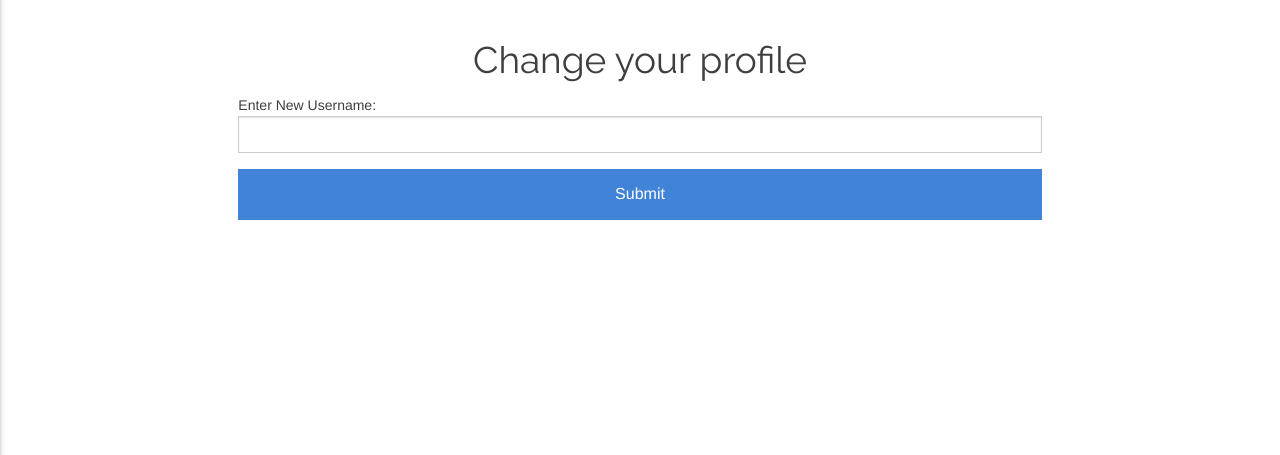
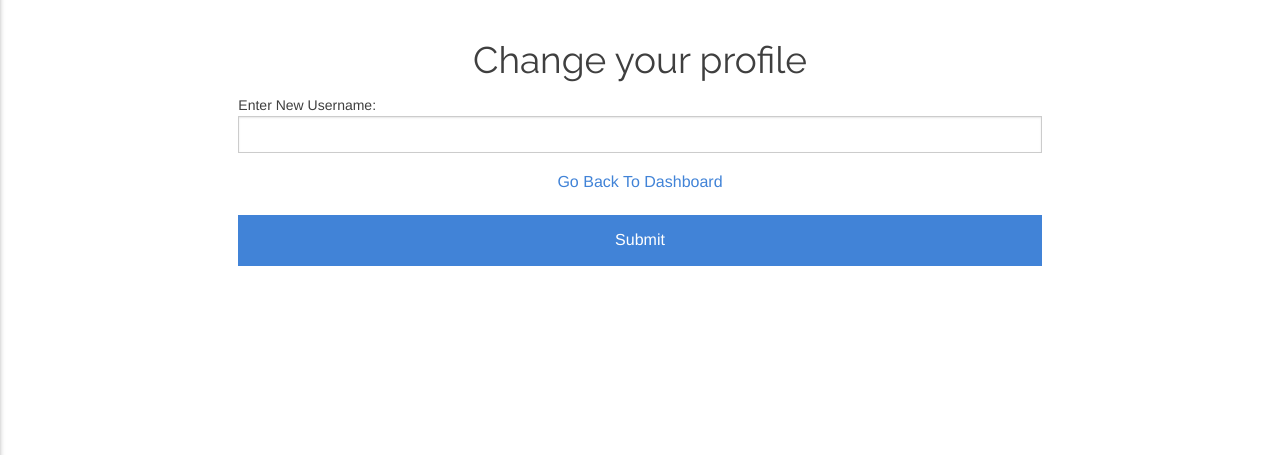
Before and after one commit to ilyaulyanov/projek, a PHP site: the page made by application/views/login/editusername.php in a window 1280 px wide. Shown: the part 45-500 px from the top of the page. Run offline with PHP 8.4, Linux system fonts and the light colour scheme; the template is opened without the code that fills it, so the values that code supplies are empty; some libraries are stand-ins or nearby versions.

Commit message:
Back buttons added for edit username, edit email, and edit avatar

```diff
--- a/application/views/login/edituseremail.php
+++ b/application/views/login/edituseremail.php
@@ -10,6 +10,8 @@
     <form action="<?php echo URL; ?>login/edituseremail_action" method="post">
         <label>Enter New Email:</label>
         <input type="text" name="user_email" required />
+        <p class ="text-center"><a href="http://127.0.0.1:8080/projek/dashboard/index">Go Back To Dashboard</a></p>
+        <p><!-- --></p>
         <input class="emailbtn button" type="submit" value="Submit" />
     </form>
 </div>
--- a/application/views/login/editusername.php
+++ b/application/views/login/editusername.php
@@ -10,6 +10,8 @@
     <form action="<?php echo URL; ?>login/editusername_action" method="post">
         <label>Enter New Username:</label>
         <input type="text" name="user_name" required />
+        <p class ="text-center"><a href="http://127.0.0.1:8080/projek/dashboard/index">Go Back To Dashboard</a></p>
+        <p><!-- --></p>
         <input class="usernamebtn button" type="submit" value="Submit" />
     </form>
 </div>
--- a/application/views/login/uploadavatar.php
+++ b/application/views/login/uploadavatar.php
@@ -12,6 +12,8 @@
         <input type="file" id="fileChosen" name="avatar_file" required />
         <!-- max size 5 MB (as many people directly upload high res pictures from their digital cameras) -->
         <input type="hidden" name="MAX_FILE_SIZE" value="5000000" />
+        <p class ="text-center"><a href="http://127.0.0.1:8080/projek/dashboard/index">Go Back To Dashboard</a></p>
+        <p><!-- --></p>
         <input class="uploadImg button" name="submit" type="submit" value="Upload image" />
     </form>
 </div>
```
Also changed, not shown: public/avatars/13.jpg (added), public/css/app.css.
